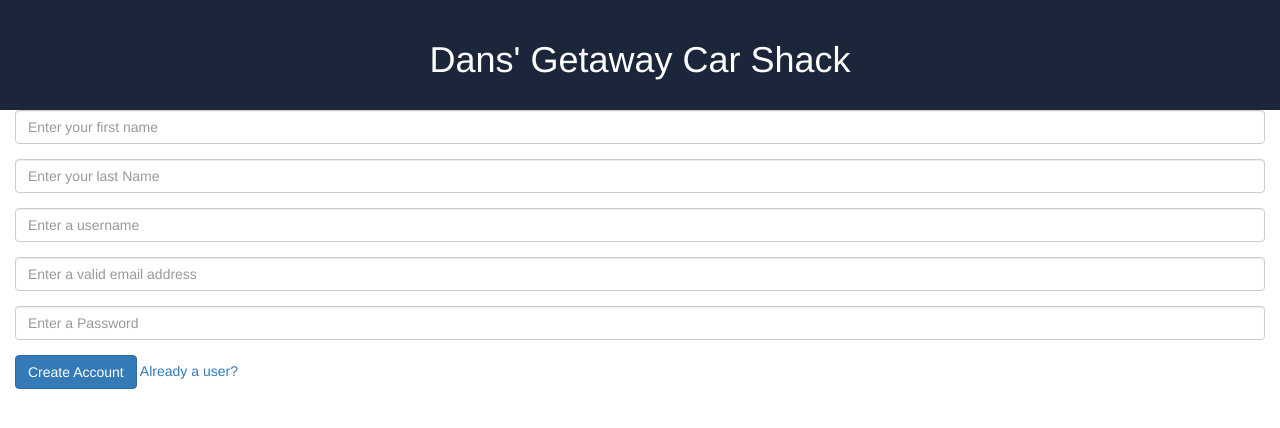
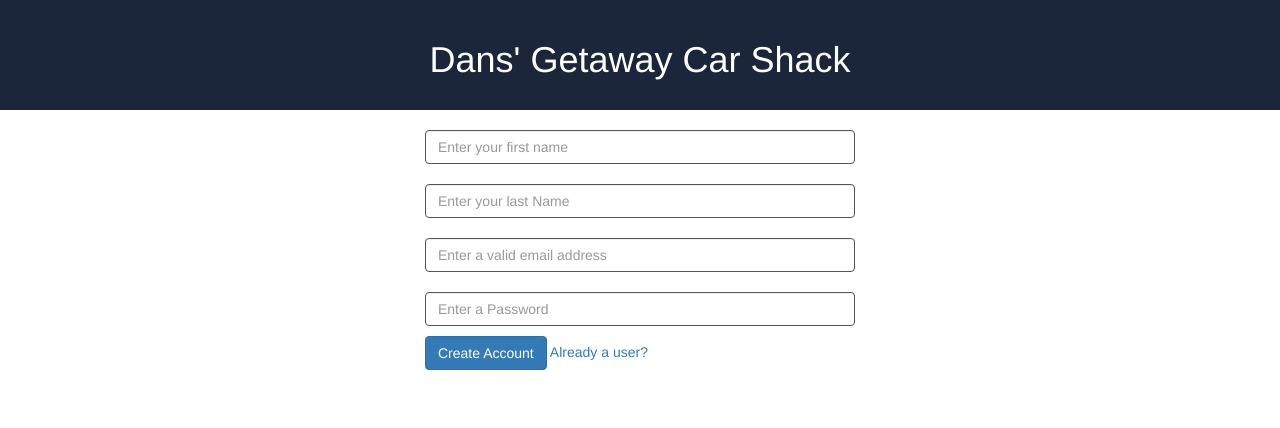
Before and after one commit to RyanGubler/CarRentalWebsite, a Django app: page /product/signup/ in a window 1280 px wide. Shown: the top 428 px of the page. Run offline with Django 4.2, Linux system fonts and the light colour scheme; some libraries are stand-ins or nearby versions.

Commit message:
login and signup completed with style and linked together

```diff
--- /dev/null
+++ b/danshadybusiness/product/static/product/signupStyle.css
@@ -0,0 +1,53 @@
+h1 {
+text-align: center;
+}
+
+#titleDiv {
+background-color: #1b263B;
+color: white;
+padding: 20px;
+}
+
+#formDiv {
+max-width: 450px;
+margin: auto;
+padding: 10px;
+border-radius: 4px;
+}
+
+input[type=text] {
+display: inline-block;
+width: 100%
+padding: 10px;
+box-sizing: border-box;
+border: .5px solid;
+margin: 10px 0;
+}
+
+input[type=email] {
+display: inline-block;
+width: 100%
+padding: 10px;
+box-sizing: border-box;
+border: .5px solid;
+margin: 10px 0;
+}
+
+input[type=password] {
+display: inline-block;
+width: 100%
+padding: 10px;
+box-sizing: border-box;
+border: .5px solid;
+margin: 10px 0;
+}
+
+input[type=submit] {
+width: 100%
+padding: 10px;
+margin: 10px 0;
+border-radius: 4px;
+background: #415a77
+font-size: 15px;
+cursor: pointer;
+}
--- a/danshadybusiness/product/static/product/style.css
+++ /dev/null
@@ -1,9 +0,0 @@
-h1 {
-text-align: center;
-}
-
-#titleDiv {
-background-color: #1b263B;
-color: white;
-padding: 20px;
-}
--- a/danshadybusiness/product/templates/product/signup.html
+++ b/danshadybusiness/product/templates/product/signup.html
@@ -4,7 +4,7 @@
     <meta charset="UTF-8">
     {% load static %}
     <link rel="stylesheet" href="https://maxcdn.bootstrapcdn.com/bootstrap/3.4.1/css/bootstrap.min.css">
-    <link rel="stylesheet" href="{% static 'product/style.css' %}">
+    <link rel="stylesheet" href="{% static 'product/signupStyle.css' %}">
     <title>Signup</title>
 </head>
 <body>
@@ -18,21 +18,10 @@
 
 <div class = "container-fluid" id="formDiv">
     <form>
-        <div class="form-group">
     <input type="text" class="form-control" id="firstName" aria-describedby="First Name" placeholder="Enter your first name">
-  </div>
-        <div class="form-group">
     <input type="text" class="form-control" id="lastName" aria-describedby="Last Name" placeholder="Enter your last Name">
-  </div>
-  <div class="form-group">
-    <input type="text" class="form-control" id="username" aria-describedby="Username" placeholder="Enter a username">
-  </div>
-        <div class="form-group">
-            <input type="email" class="form-control" id="email" aria-describedby="E-mail" placeholder="Enter a valid email address">
-        </div>
-  <div class="form-group">
+    <input type="email" class="form-control" id="email" aria-describedby="E-mail" placeholder="Enter a valid email address">
     <input type="password" class="form-control" id="password" placeholder="Enter a Password">
-  </div>
 
   <button type="submit" class="btn btn-primary">Create Account</button>
             <a href="{% url 'login' %}">Already a user?</a>
```
Also changed, not shown: danshadybusiness/product/static/product/loginStyle.css (added, +38 -0 lines), danshadybusiness/product/templates/product/login.html (+11 -8 lines).
